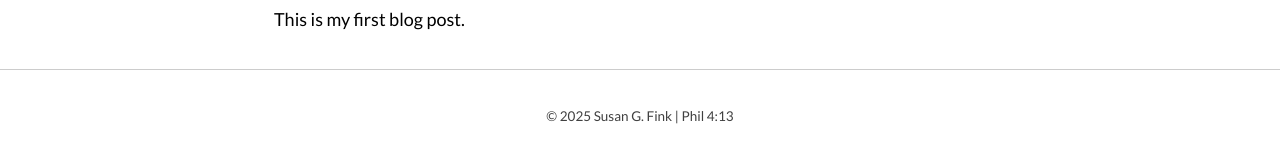
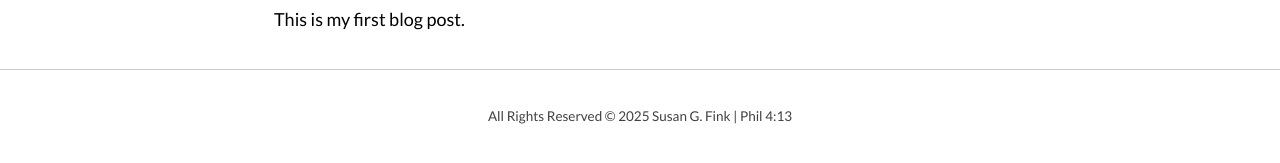
Before and after one commit to susangfink/site, a Jekyll site: the page built from index.md, in a window 1280 px wide. Shown: the part 595-758 px from the top of the page. Built offline with Jekyll 4.4.1, drawn with Linux system fonts in a browser that asks for light colours; nearby versions of some CDN libraries.

Commit message:
Update footer.html

```diff
--- a/_includes/footer.html
+++ b/_includes/footer.html
@@ -18,7 +18,7 @@
     {% if site.copyright %}
       {{ site.copyright | markdownify }}
     {% else %}
-      <p>&copy; {{ site.time | date: '%Y' }} {{ site.name | default: site.title }} | {{ site.data.text[site.locale].powered_by | default: "Phil 4:13" }}</p>
+      <p>All Rights Reserved &copy; {{ site.time | date: '%Y' }} {{ site.name | default: site.title }} | {{ site.data.text[site.locale].powered_by | default: "Phil 4:13" }}</p>
      <!-- <p>&copy; {{ site.time | date: '%Y' }} {{ site.name | default: site.title }}. {{ site.data.text[site.locale].powered_by | default: "Powered by" }} <a href="https://jekyllrb.com" rel="nofollow">Jekyll</a> &amp; <a href="https://github.com/mmistakes/so-simple-theme" rel="nofollow">So Simple</a>.</p>
        -->
     {% endif %}
```
